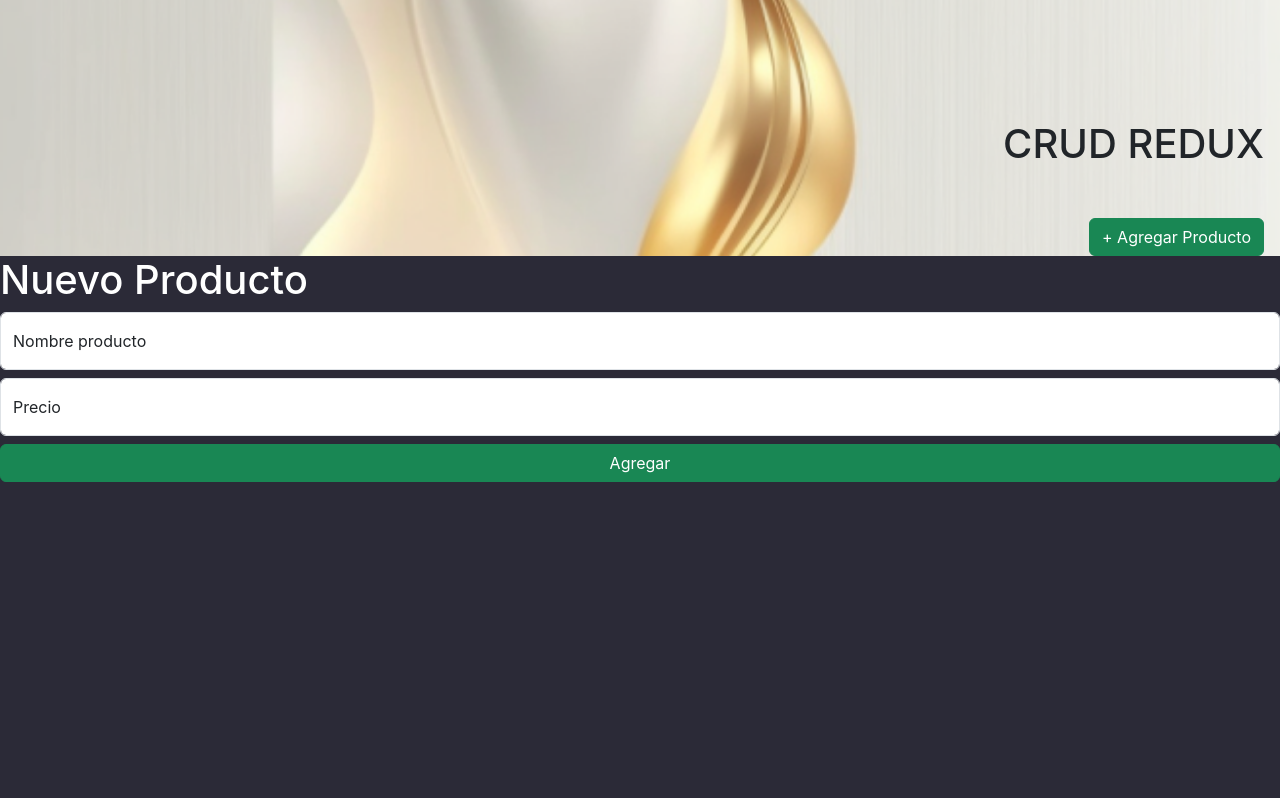
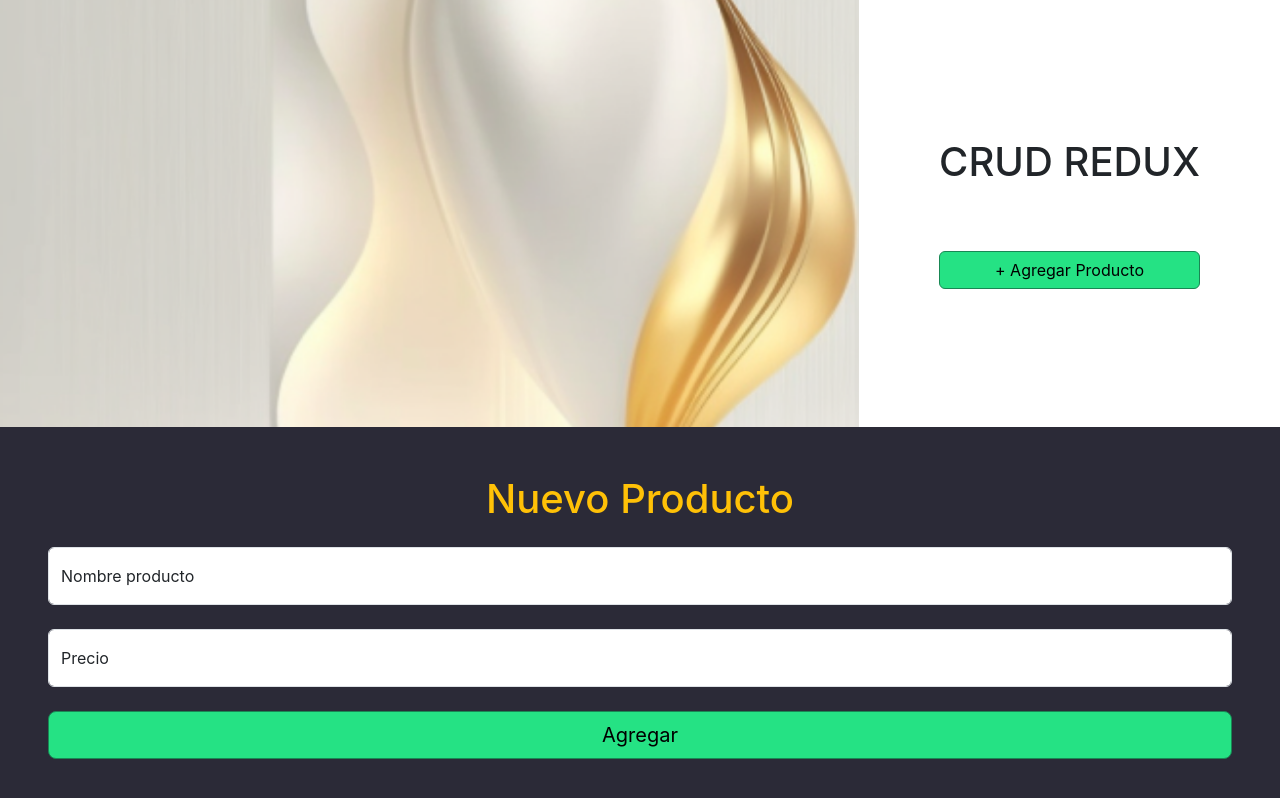
Before and after one commit to lazaronazareno/crud-redux, a React (Create React App) app: page /products/new in a window 1280 px wide. Shown: the top 798 px of the page. Built offline with nearby package versions, Linux system fonts and the light colour scheme.

Commit message:
new styles

```diff
--- a/src/components/EditProduct.js
+++ b/src/components/EditProduct.js
@@ -40,11 +40,11 @@ const EditProduct = () => {
     navigate('/')
   }
   return (
-    <div className='justify-content-center'>
-      <h1>Editar Producto</h1>
+    <div className='d-flex flex-column p-5 text-center'>
+      <h1 className='mb-4 text-warning'>Editar Producto</h1>
       <form
         onSubmit={onSubmit}
-        className='d-flex flex-column gap-2'
+        className='d-flex flex-column gap-4'
       >
         <div className='form-floating text-dark'>
           <input
@@ -68,7 +68,7 @@ const EditProduct = () => {
           />
           <label htmlFor='price'>Precio</label>
         </div>
-        <button type='submit' className='btn btn-success'>Editar</button>
+        <button type='submit' className='btn btn-lg btn-success'>Editar</button>
       </form>
     </div>
   )
--- a/src/components/Header.js
+++ b/src/components/Header.js
@@ -10,9 +10,11 @@ const Header = () => {
         alt='background figure, midjourney art'
         className='header__img'
       />
-      <h1 className='header__title text-dark'><Link to='/' className='text-dark text-decoration-none'>CRUD REDUX</Link></h1>
+      <div className='header-div'>
+        <h1 className='header__title text-dark'><Link to='/' className='text-dark text-decoration-none'>CRUD REDUX</Link></h1>
 
-      <Link to='/products/new' className='header__button btn btn-success'>&#43; Agregar Producto</Link>
+        <Link to='/products/new' className='header__button btn btn-success'>&#43; Agregar Producto</Link>
+      </div>
     </nav>
   )
 }
--- a/src/components/NewProduct.js
+++ b/src/components/NewProduct.js
@@ -46,11 +46,11 @@ const NewProduct = () => {
     navigate('/')
   }
   return (
-    <div className='justify-content-center'>
-      <h1>Nuevo Producto</h1>
+    <div className='d-flex flex-column p-5 text-center'>
+      <h1 className='mb-4 text-warning'>Nuevo Producto</h1>
       <form
         onSubmit={onSubmit}
-        className='d-flex flex-column gap-2'
+        className='d-flex flex-column gap-4'
       >
         <div className='form-floating text-dark'>
           <input
@@ -74,7 +74,7 @@ const NewProduct = () => {
           />
           <label htmlFor='price'>Precio</label>
         </div>
-        <button type='submit' className='btn btn-success'>Agregar</button>
+        <button type='submit' className='btn btn-lg btn-success'>Agregar</button>
       </form>
       {loading ? <p>Cargando</p> : null}
       {error ? <p className='alert alert-danger p-2 mt-2 text-center'>Hubo un error</p> : null}
--- a/src/components/Product.js
+++ b/src/components/Product.js
@@ -37,9 +37,9 @@ const Product = ({ product }) => {
     <tr>
       <td>{name}</td>
       <th>{price}</th>
-      <td>
+      <td className='d-flex justify-content-evenly'>
         <button
-          className='btn btn-warning'
+          className='btn btn-success'
           onClick={() => handleEdit(product)}
         >Editar
         </button>
--- a/src/components/Products.js
+++ b/src/components/Products.js
@@ -22,7 +22,7 @@ const Products = () => {
           <tr>
             <th className='text-warning fs-3'>Nombre</th>
             <th className='text-warning fs-3'>Precio</th>
-            <th className='text-warning fs-3'>Acciones</th>
+            <th className='text-warning fs-3 text-center'>Acciones</th>
           </tr>
         </thead>
         <tbody>
--- a/src/index.css
+++ b/src/index.css
@@ -15,19 +15,23 @@ code {
 }
 
 .header__img {
-  aspect-ratio: 5/1;
+  aspect-ratio: 3/1;
   object-fit: cover;
   width: 100%;
 }
 
-.header__title {
+.header-div {
+  background: white;
   position: absolute;
-  right: 1rem;
-  bottom: 5rem;
+  right: 0;
+  padding: 5rem;
+  height: 100%;
+  display: flex;
+  flex-direction: column;
+  justify-content: space-evenly;
 }
 
-.header__button {
-  position: absolute;
-  right: 1rem;
-  bottom: 0;
+.btn-success {
+  background-color: #25e284;
+  color: black;
 }
```
